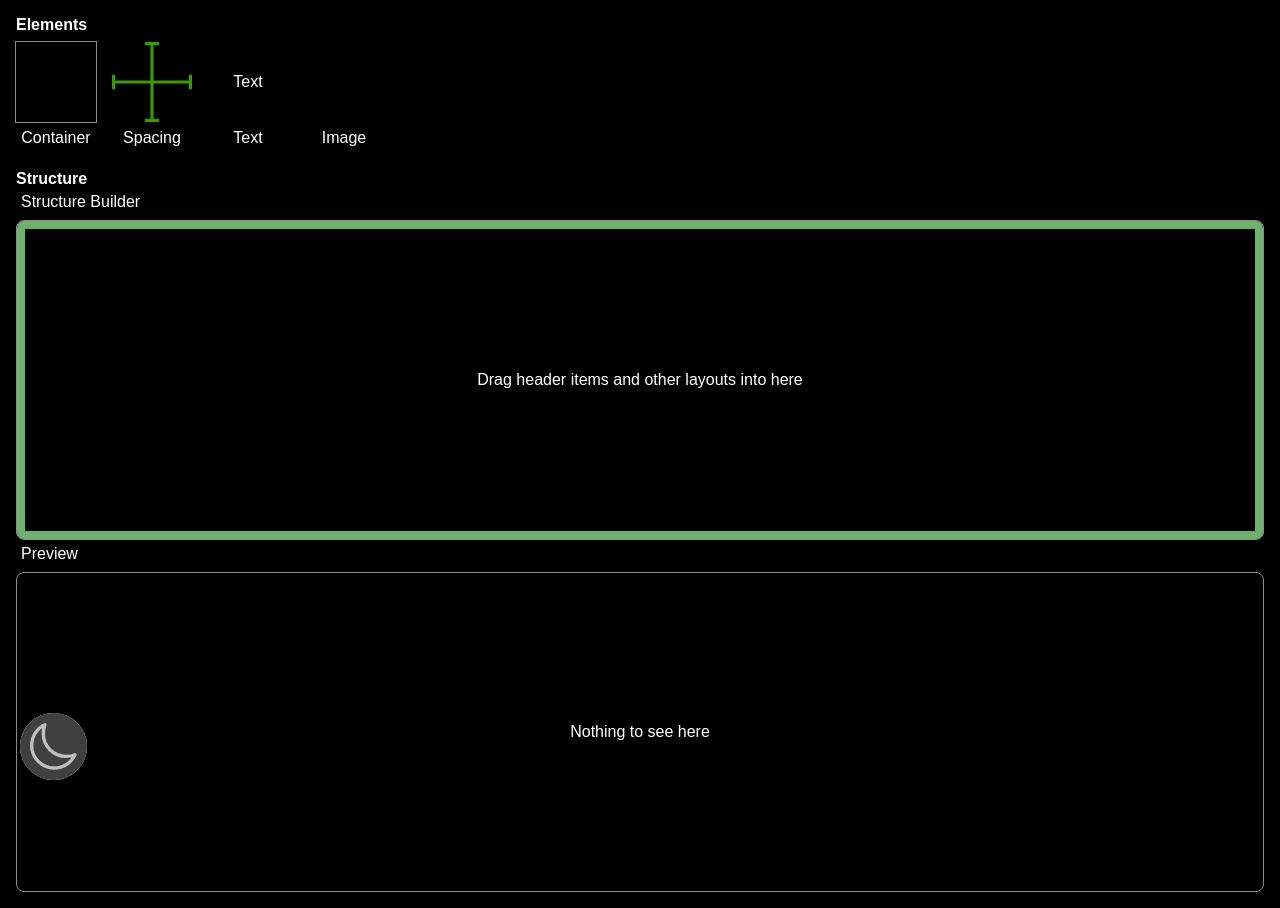
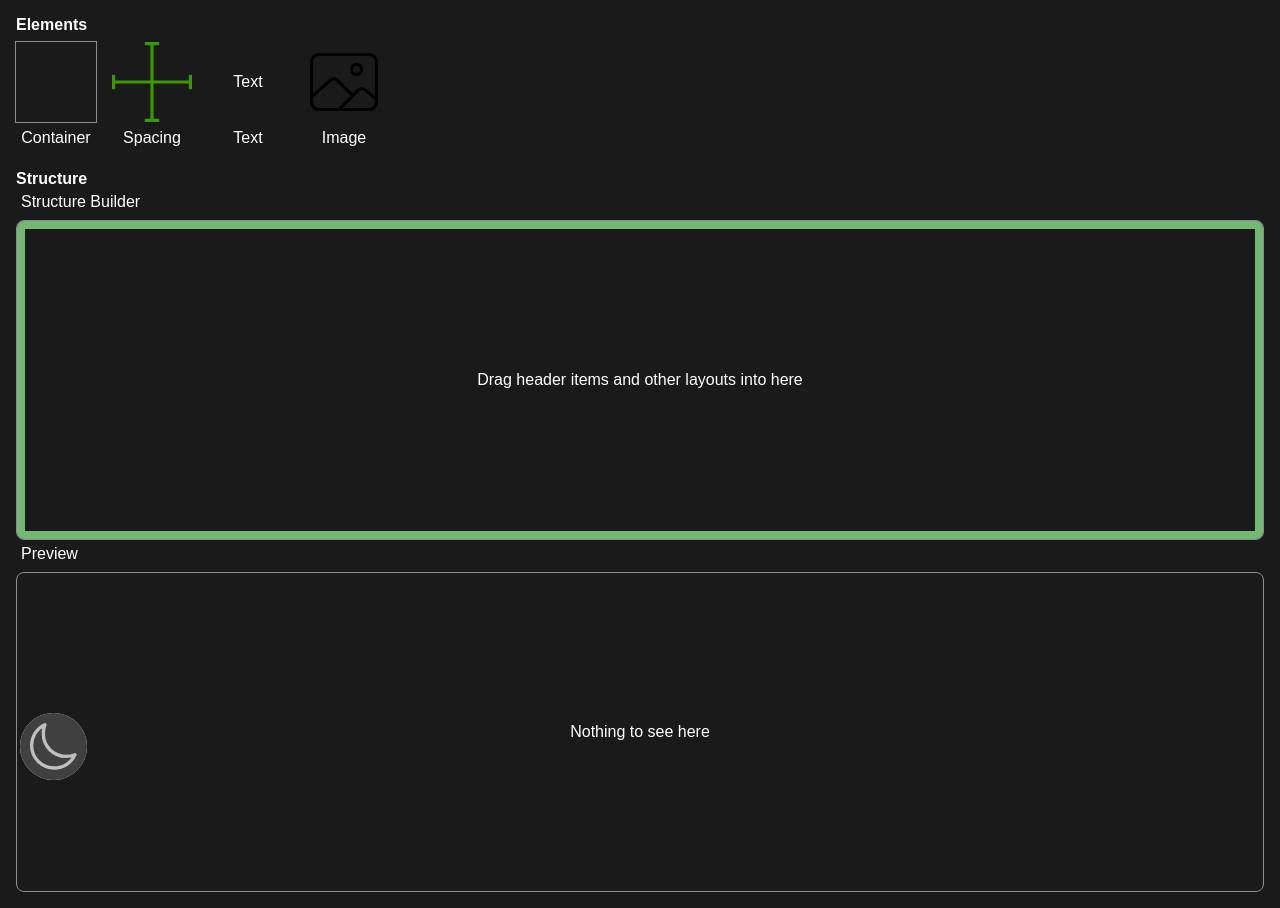
Before and after one commit to Temder/Builder, a website: page index.html in a window 1280 px wide. Drawn offline with Linux system fonts and the dark colour scheme.

Commit message:
Update styles.css

```diff
--- a/styles.css
+++ b/styles.css
@@ -1,7 +1,7 @@
 /* #region Main */
 :root {
     --color-main-bg: #ffffff;
-    --color-main-fg: #000000;
+    --color-main-fg: #1a1a1a;
     --color-settings-bg: #bfbfbf;
     --color-settings-fg: #404040;
     --color-main-border-1: #737373;
@@ -11,7 +11,7 @@
 }
 @media (prefers-color-scheme: dark) {
     :root {
-        --color-main-bg: #000000;
+        --color-main-bg: #1a1a1a;
         --color-main-fg: #ffffff;
         --color-settings-bg: #404040;
         --color-settings-fg: #bfbfbf;
```
